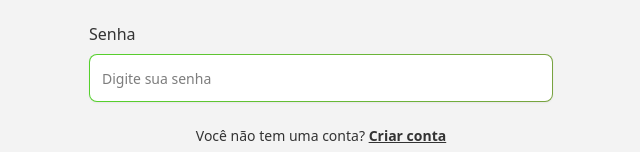
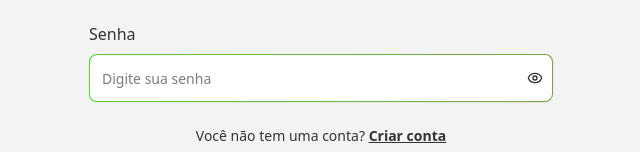
Before and after one commit to Isabela-Silva/agropec-app, a React (Vite) app: page /login in a window 1280 px wide. Shown: the part 517-669 px from the top of the page, without its empty margins (319-959 px from the left). Built offline with nearby package versions, Linux system fonts and the light colour scheme; no server answers.

Commit message:
feat: implementa a amostra de senha no input

```diff
--- a/src/pages/Login/index.tsx
+++ b/src/pages/Login/index.tsx
@@ -7,16 +7,9 @@ import * as z from 'zod';
 import { Button } from '../../components/ui/button/index';
 import { Form, FormControl, FormField, FormItem, FormLabel, FormMessage } from '../../components/ui/form/index';
 import { Input } from '../../components/ui/input';
-import { AuthService } from '../../services';
+import { PasswordInput } from '../../components/ui/PasswordInput';
+import { AuthService, type ApiError } from '../../services';
 import { toastUtils } from '../../utils/toast';
-
-interface ApiError {
-  response?: {
-    data?: {
-      error?: string;
-    };
-  };
-}
 
 const formSchema = z.object({
   email: z.string().email('E-mail inválido'),
@@ -45,22 +38,18 @@ export function LoginScreen() {
 
       const response = await AuthService.signIn(values);
 
-      // Salva o token
       localStorage.setItem('auth_token', response.token);
 
       toastUtils.success('Login realizado com sucesso!', {
         id: loadingToast,
       });
 
-      // Redireciona para a página que o usuário tentou acessar originalmente
       navigate(from, { replace: true });
     } catch (err: unknown) {
       const apiError = err as ApiError;
       toastUtils.error(
         apiError.response?.data?.error || 'Ocorreu um erro ao fazer login. Por favor, tente novamente.',
-        {
-          id: loadingToast,
-        },
+        { id: loadingToast },
       );
     } finally {
       setIsLoading(false);
@@ -99,8 +88,7 @@ export function LoginScreen() {
               <FormItem>
                 <FormLabel className="text-sm font-light sm:text-base">Senha</FormLabel>
                 <FormControl>
-                  <Input
-                    type="password"
+                  <PasswordInput
                     placeholder="Digite sua senha"
                     className="h-10 bg-white text-sm text-base-black gradient-border focus-visible:ring-0 sm:h-11 sm:text-base md:h-12"
                     {...field}
```
